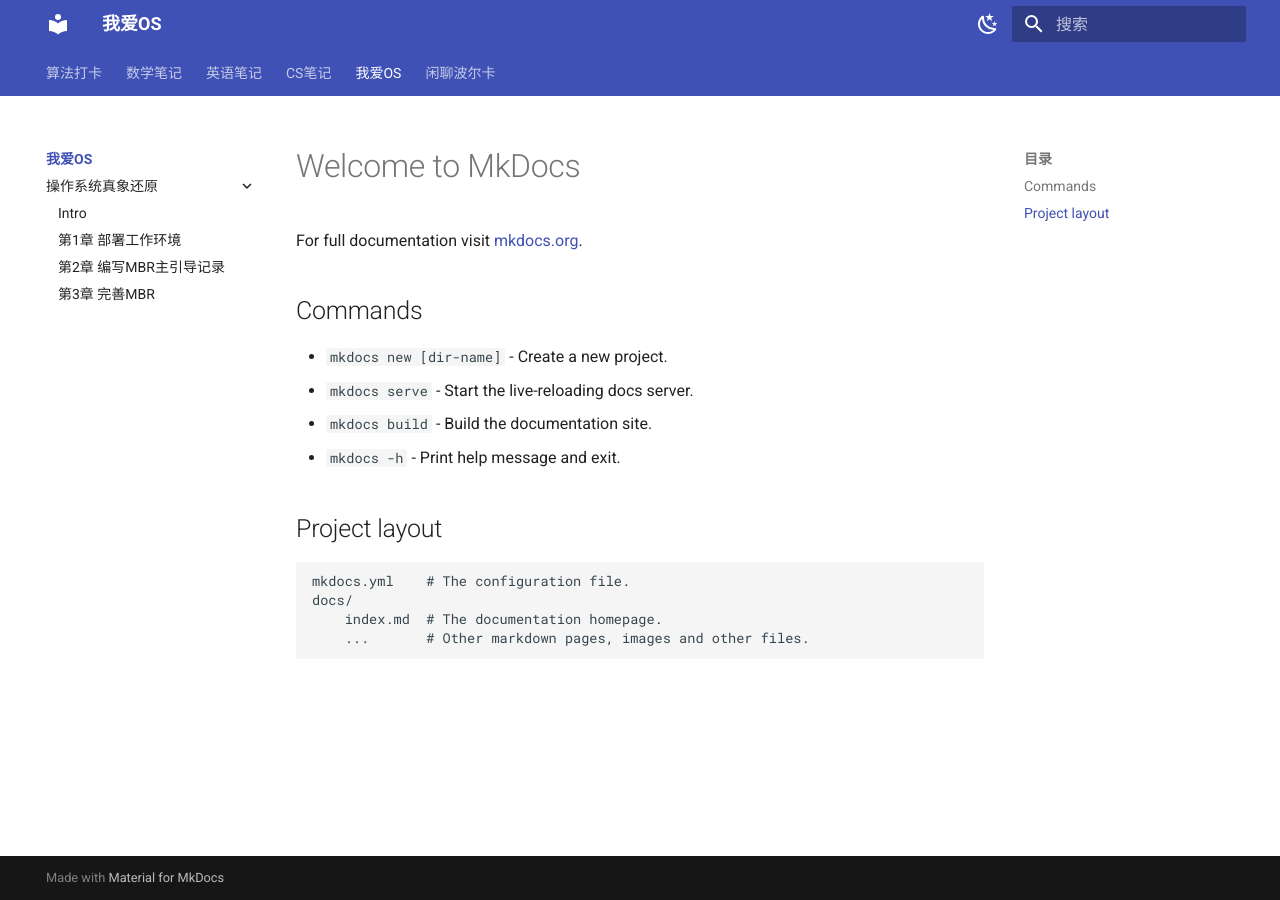
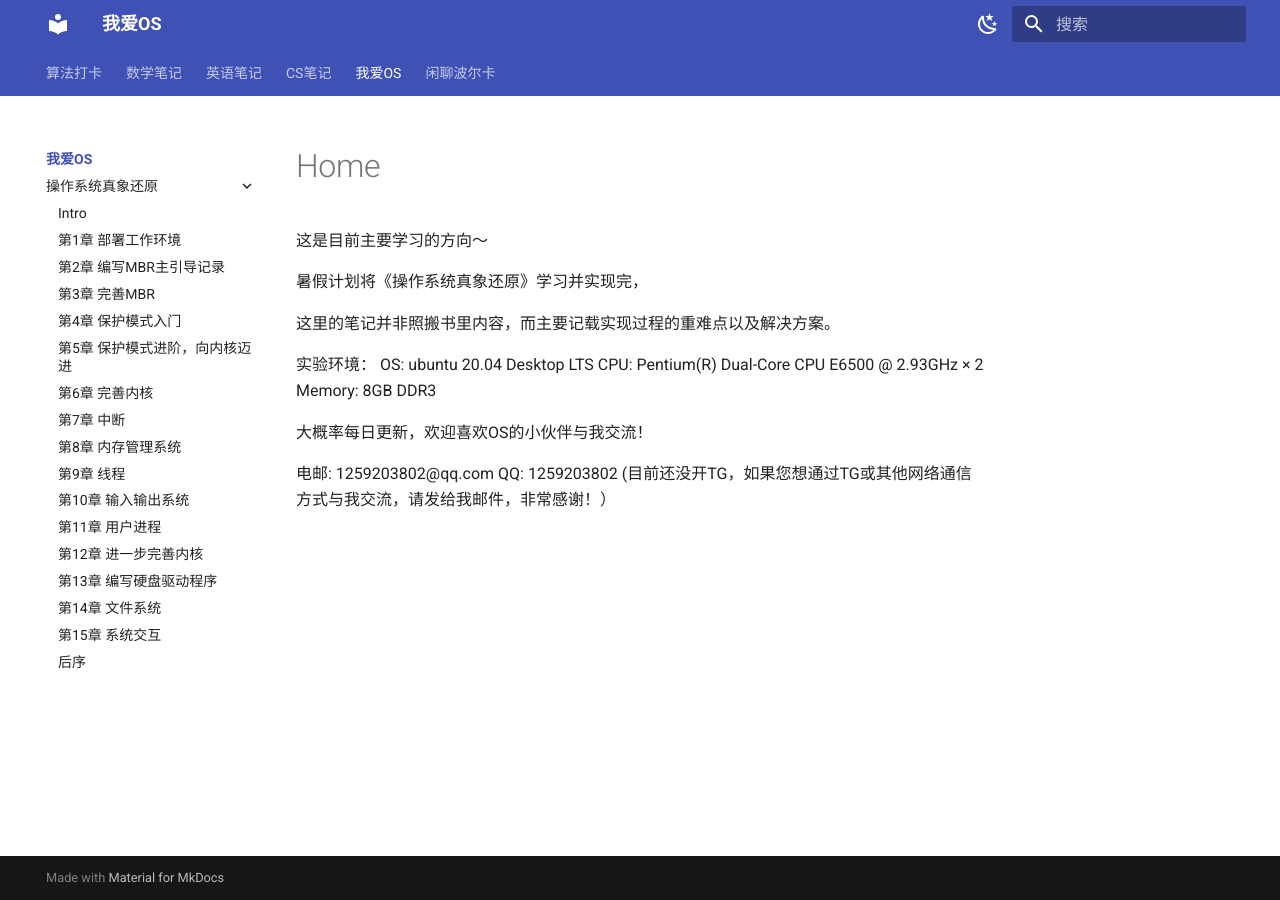
Before and after one commit to Haohahahaha/os, an MkDocs documentation site: the page built from docs/index.md, in a window 1280 px wide. Built offline with MkDocs 1.6.1 and Material for MkDocs 9.7.7, drawn with Linux system fonts in a browser that asks for light colours; old or Windows-style settings are respelled for this version of MkDocs.

Commit message:
2022-07-03_17:01:36 update

```diff
--- a/docs/index.md
+++ b/docs/index.md
@@ -1,17 +1,16 @@
-# Welcome to MkDocs
+这是目前主要学习的方向～
 
-For full documentation visit [mkdocs.org](https://www.mkdocs.org).
+暑假计划将《操作系统真象还原》学习并实现完，
 
-## Commands
+这里的笔记并非照搬书里内容，而主要记载实现过程的重难点以及解决方案。
 
-* `mkdocs new [dir-name]` - Create a new project.
-* `mkdocs serve` - Start the live-reloading docs server.
-* `mkdocs build` - Build the documentation site.
-* `mkdocs -h` - Print help message and exit.
+实验环境：
+    OS: ubuntu 20.04 Desktop LTS
+    CPU: Pentium(R) Dual-Core CPU E6500 @ 2.93GHz × 2
+    Memory: 8GB DDR3
 
-## Project layout
+大概率每日更新，欢迎喜欢OS的小伙伴与我交流！
 
-    mkdocs.yml    # The configuration file.
-    docs/
-        index.md  # The documentation homepage.
-        ...       # Other markdown pages, images and other files.
+电邮: 1259203802@qq.com
+QQ: 1259203802
+(目前还没开TG，如果您想通过TG或其他网络通信方式与我交流，请发给我邮件，非常感谢！）
--- a/mkdocs.yml
+++ b/mkdocs.yml
@@ -26,7 +26,7 @@ theme:
 nav:
   - 算法打卡: http://alg.haohaha.cn
   - 数学笔记: http://math.haohaha.cn
-  - 英语笔记: http://eng.haohaha.cn \
+  - 英语笔记: http://eng.haohaha.cn
   - CS笔记: http://cs.haohaha.cn
   - 我爱OS:
     - Home: index.md
@@ -35,6 +35,19 @@ nav:
       - 第1章 部署工作环境: mkOS/1.md
       - 第2章 编写MBR主引导记录: mkOS/2.md
       - 第3章 完善MBR: mkOS/3.md
+      - 第4章 保护模式入门: mkOS/4.md
+      - 第5章 保护模式进阶，向内核迈进: mkOS/5.md
+      - 第6章 完善内核: mkOS/6.md
+      - 第7章 中断: mkOS/7.md
+      - 第8章 内存管理系统: mkOS/8.md
+      - 第9章 线程: mkOS/9.md
+      - 第10章 输入输出系统: mkOS/10.md
+      - 第11章 用户进程: mkOS/11.md
+      - 第12章 进一步完善内核: mkOS/12.md
+      - 第13章 编写硬盘驱动程序: mkOS/13.md
+      - 第14章 文件系统: mkOS/14.md
+      - 第15章 系统交互: mkOS/15.md
+      - 后序: mkOS/16.md
   - 闲聊波尔卡: http://chat.haohaha.cn
 extra_css:
   - mkdocs/css/no-footer.css # 不使用底部的翻页
```
Also changed, not shown: docs/mkOS/10.md (added), docs/mkOS/11.md (added), docs/mkOS/12.md (added), docs/mkOS/13.md (added), docs/mkOS/14.md (added), docs/mkOS/15.md (added), docs/mkOS/16-Ending.md (added), docs/mkOS/4.md (added), docs/mkOS/5.md (added), docs/mkOS/6.md (added), docs/mkOS/7.md (added), docs/mkOS/8.md (added), docs/mkOS/9.md (added).
